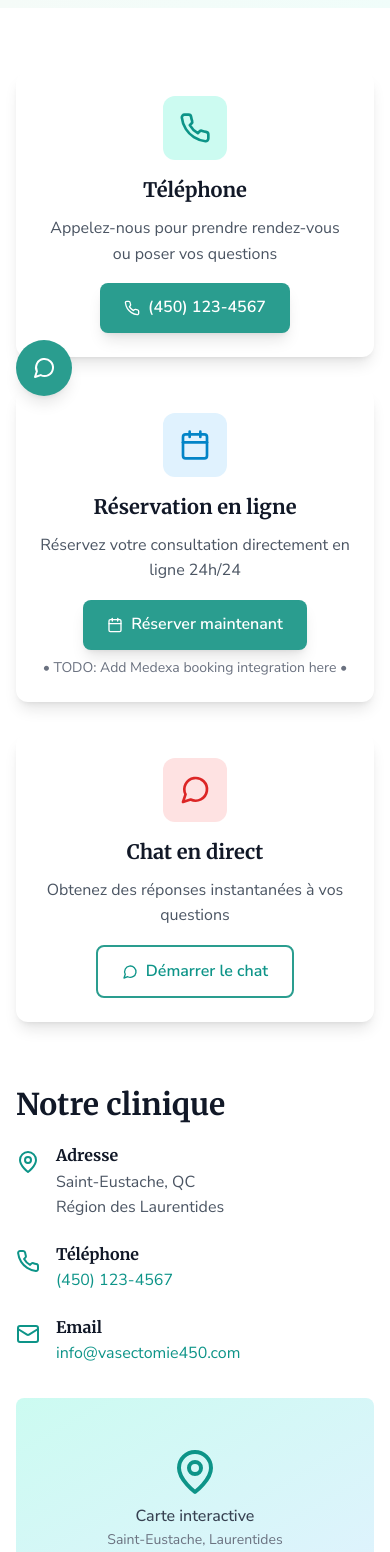
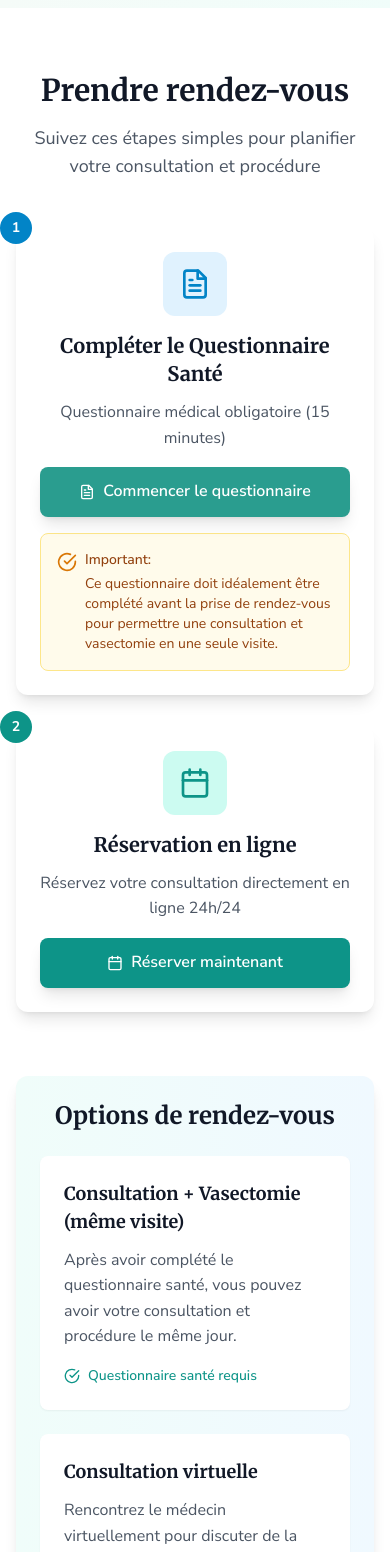
Before and after one commit to vasectomie450/vasectomie450.github.io, a React (Vite) app: page /contact in a window 390 px wide. Shown: the part 432-1984 px from the top of the page. Built offline with nearby package versions, Linux system fonts and the light colour scheme.

Commit message:
Initial commit

```diff
--- a/src/App.tsx
+++ b/src/App.tsx
@@ -10,7 +10,6 @@ import Blog from './pages/Blog';
 import Contact from './pages/Contact';
 import About from './pages/About';
 import FloatingCTA from './components/FloatingCTA';
-import LiveChat from './components/LiveChat';
 import { LanguageProvider } from './contexts/LanguageContext';
 
 function App() {
@@ -42,7 +41,6 @@ function App() {
         </main>
         <Footer />
         {showFloatingCTA && <FloatingCTA />}
-        <LiveChat />
       </div>
     </LanguageProvider>
   );
--- a/src/components/FloatingCTA.tsx
+++ b/src/components/FloatingCTA.tsx
@@ -1,26 +1,29 @@
 import React from 'react';
 import { Calendar, Phone } from 'lucide-react';
-import { Link } from 'react-router-dom';
 import { useLanguage } from '../contexts/LanguageContext';
 
 const FloatingCTA: React.FC = () => {
   const { t } = useLanguage();
 
+  const handleBookingClick = () => {
+    window.open('https://secure.medexa.com/onlineAppointmentInformation?APIKey=4464897914164F578AB5C6131D74ADF3&flowColor=1a1d1e&backgroundColor=9ecbd8', '_blank');
+  };
+
   return (
     <div className="floating-cta">
       <div className="flex flex-col space-y-2">
         {/* Book Appointment Button */}
-        <Link
-          to="/contact"
+        <button
+          onClick={handleBookingClick}
           className="flex items-center space-x-2 bg-teal-500 hover:bg-teal-600 text-white px-4 py-3 rounded-full shadow-lg hover:shadow-xl transition-all duration-300 transform hover:scale-105"
         >
           <Calendar className="w-5 h-5" />
           <span className="font-semibold text-sm">{t('nav.appointment')}</span>
-        </Link>
+        </button>
 
         {/* Phone Button */}
         <a
-          href="tel:+14501234567"
+          href="tel:+14509992973"
           className="flex items-center justify-center bg-coral-500 hover:bg-coral-600 text-white p-3 rounded-full shadow-lg hover:shadow-xl transition-all duration-300 transform hover:scale-105"
         >
           <Phone className="w-5 h-5" />
--- a/src/components/Footer.tsx
+++ b/src/components/Footer.tsx
@@ -51,8 +51,8 @@ const Footer: React.FC = () => {
               </div>
               <div className="flex items-center space-x-3">
                 <Phone className="w-5 h-5 text-teal-400 flex-shrink-0" />
-                <a href="tel:+14501234567" className="text-sm text-gray-300 hover:text-teal-400 transition-colors duration-200">
-                  (450) 123-4567
+                <a href="tel:+14509992973" className="text-sm text-gray-300 hover:text-teal-400 transition-colors duration-200">
+                  (450) 999-2973
                 </a>
               </div>
               <div className="flex items-center space-x-3">
--- a/src/pages/Contact.tsx
+++ b/src/pages/Contact.tsx
@@ -1,72 +1,199 @@
 import React from 'react';
-import { MapPin, Phone, Mail, Clock, Calendar, MessageCircle } from 'lucide-react';
+import { MapPin, Phone, Mail, Clock, Calendar, FileText, CheckCircle } from 'lucide-react';
 
 const Contact: React.FC = () => {
+  const handleBookingClick = () => {
+    window.open('https://secure.medexa.com/onlineAppointmentInformation?APIKey=4464897914164F578AB5C6131D74ADF3&flowColor=1a1d1e&backgroundColor=9ecbd8', '_blank');
+  };
+
+  const handleQuestionnaireClick = () => {
+    window.open('https://forms.office.com/Pages/ResponsePage.aspx?id=yCbXlj9FSkOcHPldj5OVDTYNIErxoQZLs47MsHGcCS1UQUhNWkYyRVNVVzZQUU1ITjZOV01CVjhNSC4u', '_blank');
+  };
+
   return (
     <div className="pt-16 lg:pt-20">
       {/* Hero Section */}
       <section className="section-padding bg-gradient-to-br from-ivory-50 to-teal-50">
         <div className="container-max text-center">
           <h1 className="text-4xl lg:text-5xl font-bold text-gray-900 mb-6">
-            <span className="text-gradient">Prendre rendez-vous</span>
+            <span className="text-gradient">Contact & Rendez-vous</span>
           </h1>
           <p className="text-xl text-gray-700 mb-8 max-w-3xl mx-auto">
-            Contactez-nous pour planifier votre consultation de vasectomie sans bistouri.
+            Contactez-nous ou planifiez votre consultation de vasectomie sans bistouri.
             Rendez-vous disponibles rapidement.
           </p>
         </div>
       </section>
 
-      {/* Contact Methods */}
+      {/* Rendez-vous Section */}
       <section className="section-padding bg-white">
         <div className="container-max">
-          <div className="grid grid-cols-1 md:grid-cols-3 gap-8 mb-16">
+          <div className="text-center mb-12">
+            <h2 className="text-3xl lg:text-4xl font-bold text-gray-900 mb-4">
+              Prendre rendez-vous
+            </h2>
+            <p className="text-lg text-gray-600 max-w-3xl mx-auto">
+              Suivez ces étapes simples pour planifier votre consultation et procédure
+            </p>
+          </div>
+
+          {/* Process Steps */}
+          <div className="grid grid-cols-1 md:grid-cols-2 gap-8 mb-16">
+            {/* Step 1: Health Questionnaire */}
+            <div className="card relative">
+              <div className="absolute -top-4 -left-4 w-8 h-8 bg-primary-600 text-white rounded-full flex items-center justify-center font-bold text-sm">
+                1
+              </div>
+              <div className="w-16 h-16 bg-primary-100 rounded-xl flex items-center justify-center mx-auto mb-4">
+                <FileText className="w-8 h-8 text-primary-600" />
+              </div>
+              <h3 className="text-xl font-bold text-gray-900 mb-3 text-center">
+                Compléter le Questionnaire Santé
+              </h3>
+              <p className="text-gray-600 mb-4 text-center">
+                Questionnaire médical obligatoire (15 minutes)
+              </p>
+              <button
+                onClick={handleQuestionnaireClick}
+                className="btn-primary w-full inline-flex items-center justify-center space-x-2"
+              >
+                <FileText className="w-4 h-4" />
+                <span>Commencer le questionnaire</span>
+              </button>
+
+              <div className="mt-4 p-4 bg-amber-50 border border-amber-200 rounded-lg">
+                <div className="flex items-start space-x-2">
+                  <CheckCircle className="w-5 h-5 text-amber-600 mt-0.5 flex-shrink-0" />
+                  <div className="text-sm text-amber-800">
+                    <p className="font-medium mb-1">Important:</p>
+                    <p>Ce questionnaire doit idéalement être complété avant la prise de rendez-vous pour permettre une consultation et vasectomie en une seule visite.</p>
+                  </div>
+                </div>
+              </div>
+            </div>
+
+            {/* Step 2: Online Booking */}
+            <div className="card relative">
+              <div className="absolute -top-4 -left-4 w-8 h-8 bg-teal-600 text-white rounded-full flex items-center justify-center font-bold text-sm">
+                2
+              </div>
+              <div className="w-16 h-16 bg-teal-100 rounded-xl flex items-center justify-center mx-auto mb-4">
+                <Calendar className="w-8 h-8 text-teal-600" />
+              </div>
+              <h3 className="text-xl font-bold text-gray-900 mb-3 text-center">
+                Réservation en ligne
+              </h3>
+              <p className="text-gray-600 mb-4 text-center">
+                Réservez votre consultation directement en ligne 24h/24
+              </p>
+              <button
+                onClick={handleBookingClick}
+                className="btn-primary bg-teal-600 hover:bg-teal-700 w-full inline-flex items-center justify-center space-x-2"
+              >
+                <Calendar className="w-4 h-4" />
+                <span>Réserver maintenant</span>
+              </button>
+            </div>
+          </div>
+
+          {/* Appointment Options */}
+          <div className="card bg-gradient-to-r from-teal-50 to-primary-50 border-teal-200">
+            <h3 className="text-2xl font-bold text-gray-900 mb-6 text-center">
+              Options de rendez-vous
+            </h3>
+
+            <div className="grid grid-cols-1 md:grid-cols-2 gap-6">
+              <div className="bg-white rounded-lg p-6 shadow-sm">
+                <h4 className="text-lg font-semibold text-gray-900 mb-3">
+                  Consultation + Vasectomie (même visite)
+                </h4>
+                <p className="text-gray-600 mb-4">
+                  Après avoir complété le questionnaire santé, vous pouvez avoir votre consultation et procédure le même jour.
+                </p>
+                <div className="flex items-center space-x-2 text-teal-600">
+                  <CheckCircle className="w-4 h-4" />
+                  <span className="text-sm font-medium">Questionnaire santé requis</span>
+                </div>
+              </div>
+
+              <div className="bg-white rounded-lg p-6 shadow-sm">
+                <h4 className="text-lg font-semibold text-gray-900 mb-3">
+                  Consultation virtuelle
+                </h4>
+                <p className="text-gray-600 mb-4">
+                  Rencontrez le médecin virtuellement pour discuter de la procédure avant de planifier l'intervention.
+                </p>
+                <div className="flex items-center space-x-2 text-primary-600">
+                  <CheckCircle className="w-4 h-4" />
+                  <span className="text-sm font-medium">Flexible et pratique</span>
+                </div>
+              </div>
+            </div>
+          </div>
+
+          {/* Alternative Option */}
+          <div className="card mt-8 bg-amber-50 border-amber-200">
+            <h3 className="text-xl font-semibold text-amber-900 mb-3">
+              Questionnaire sur place
+            </h3>
+            <p className="text-amber-800 mb-3">
+              Si vous ne pouvez pas compléter le questionnaire en ligne, il est possible de le faire sur place lors d'une visite de consultation.
+            </p>
+            <div className="flex items-start space-x-2">
+              <div className="w-2 h-2 bg-amber-600 rounded-full mt-2 flex-shrink-0"></div>
+              <p className="text-amber-800 text-sm">
+                <strong>Note importante:</strong> Dans ce cas, la vasectomie pourrait ne pas avoir lieu le jour même.
+              </p>
+            </div>
+          </div>
+        </div>
+      </section>
+
+      {/* Contact Information Section */}
+      <section className="section-padding bg-gray-50">
+        <div className="container-max">
+          <div className="text-center mb-12">
+            <h2 className="text-3xl lg:text-4xl font-bold text-gray-900 mb-4">
+              Nous contacter
+            </h2>
+            <p className="text-lg text-gray-600 max-w-2xl mx-auto">
+              Pour toute question ou information supplémentaire
+            </p>
+          </div>
+
+          <div className="grid grid-cols-1 md:grid-cols-2 gap-8 mb-16">
             <div className="card text-center">
               <div className="w-16 h-16 bg-teal-100 rounded-xl flex items-center justify-center mx-auto mb-4">
                 <Phone className="w-8 h-8 text-teal-600" />
               </div>
               <h3 className="text-xl font-bold text-gray-900 mb-3">Téléphone</h3>
               <p className="text-gray-600 mb-4">
-                Appelez-nous pour prendre rendez-vous ou poser vos questions
+                Appelez-nous pour poser vos questions ou obtenir des informations
               </p>
               <a
-                href="tel:+14501234567"
+                href="tel:+14509992973"
                 className="btn-primary inline-flex items-center space-x-2"
               >
                 <Phone className="w-4 h-4" />
-                <span>(450) 123-4567</span>
+                <span>(450) 999-2973</span>
               </a>
             </div>
 
             <div className="card text-center">
               <div className="w-16 h-16 bg-primary-100 rounded-xl flex items-center justify-center mx-auto mb-4">
-                <Calendar className="w-8 h-8 text-primary-600" />
+                <Mail className="w-8 h-8 text-primary-600" />
               </div>
-              <h3 className="text-xl font-bold text-gray-900 mb-3">Réservation en ligne</h3>
+              <h3 className="text-xl font-bold text-gray-900 mb-3">Email</h3>
               <p className="text-gray-600 mb-4">
-                Réservez votre consultation directement en ligne 24h/24
+                Écrivez-nous pour toute demande d'information
               </p>
-              <button className="btn-primary inline-flex items-center space-x-2">
-                <Calendar className="w-4 h-4" />
-                <span>Réserver maintenant</span>
-              </button>
-              <p className="text-sm text-gray-500 mt-2">
-                • TODO: Add Medexa booking integration here •
-              </p>
-            </div>
-
-            <div className="card text-center">
-              <div className="w-16 h-16 bg-coral-100 rounded-xl flex items-center justify-center mx-auto mb-4">
-                <MessageCircle className="w-8 h-8 text-coral-600" />
-              </div>
-              <h3 className="text-xl font-bold text-gray-900 mb-3">Chat en direct</h3>
-              <p className="text-gray-600 mb-4">
-                Obtenez des réponses instantanées à vos questions
-              </p>
-              <button className="btn-secondary inline-flex items-center space-x-2">
-                <MessageCircle className="w-4 h-4" />
-                <span>Démarrer le chat</span>
-              </button>
+              <a
+                href="mailto:info@vasectomie450.com"
+                className="btn-primary bg-primary-600 hover:bg-primary-700 inline-flex items-center space-x-2"
+              >
+                <Mail className="w-4 h-4" />
+                <span>info@vasectomie450.com</span>
+              </a>
             </div>
           </div>
 
@@ -74,15 +201,15 @@ const Contact: React.FC = () => {
           <div className="grid grid-cols-1 lg:grid-cols-2 gap-12">
             {/* Location */}
             <div>
-              <h2 className="text-3xl font-bold text-gray-900 mb-6">
+              <h3 className="text-2xl font-bold text-gray-900 mb-6">
                 Notre clinique
-              </h2>
+              </h3>
 
               <div className="space-y-6">
                 <div className="flex items-start space-x-4">
                   <MapPin className="w-6 h-6 text-teal-600 mt-1 flex-shrink-0" />
                   <div>
-                    <h3 className="font-semibold text-gray-900 mb-1">Adresse</h3>
+                    <h4 className="font-semibold text-gray-900 mb-1">Adresse</h4>
                     <p className="text-gray-600">
                       Saint-Eustache, QC<br />
                       Région des Laurentides
@@ -93,9 +220,9 @@ const Contact: React.FC = () => {
                 <div className="flex items-start space-x-4">
                   <Phone className="w-6 h-6 text-teal-600 mt-1 flex-shrink-0" />
                   <div>
-                    <h3 className="font-semibold text-gray-900 mb-1">Téléphone</h3>
-                    <a href="tel:+14501234567" className="text-teal-600 hover:text-teal-700 transition-colors duration-200">
-                      (450) 123-4567
+                    <h4 className="font-semibold text-gray-900 mb-1">Téléphone</h4>
+                    <a href="tel:+14509992973" className="text-teal-600 hover:text-teal-700 transition-colors duration-200">
+                      (450) 999-2973
                     </a>
                   </div>
                 </div>
@@ -103,7 +230,7 @@ const Contact: React.FC = () => {
                 <div className="flex items-start space-x-4">
                   <Mail className="w-6 h-6 text-teal-600 mt-1 flex-shrink-0" />
                   <div>
-                    <h3 className="font-semibold text-gray-900 mb-1">Email</h3>
+                    <h4 className="font-semibold text-gray-900 mb-1">Email</h4>
                     <a href="mailto:info@vasectomie450.com" className="text-teal-600 hover:text-teal-700 transition-colors duration-200">
                       info@vasectomie450.com
                     </a>
@@ -125,14 +252,14 @@ const Contact: React.FC = () => {
 
             {/* Hours & Info */}
             <div>
-              <h2 className="text-3xl font-bold text-gray-900 mb-6">
+              <h3 className="text-2xl font-bold text-gray-900 mb-6">
                 Heures d'ouverture
-              </h2>
+              </h3>
 
               <div className="card">
                 <div className="flex items-center space-x-3 mb-6">
                   <Clock className="w-6 h-6 text-teal-600" />
-                  <h3 className="text-xl font-semibold text-gray-900">Horaires</h3>
+                  <h4 className="text-xl font-semibold text-gray-900">Horaires</h4>
                 </div>
 
                 <div className="space-y-3">
@@ -152,9 +279,9 @@ const Contact: React.FC = () => {
               </div>
 
               <div className="card mt-6">
-                <h3 className="text-xl font-semibold text-gray-900 mb-4">
+                <h4 className="text-xl font-semibold text-gray-900 mb-4">
                   Informations importantes
-                </h3>
+                </h4>
                 <ul className="space-y-3 text-gray-600">
                   <li className="flex items-start space-x-2">
                     <span className="w-2 h-2 bg-teal-600 rounded-full mt-2 flex-shrink-0"></span>
@@ -176,18 +303,18 @@ const Contact: React.FC = () => {
               </div>
 
               <div className="card mt-6 bg-teal-50 border-teal-200">
-                <h3 className="text-xl font-semibold text-teal-900 mb-3">
+                <h4 className="text-xl font-semibold text-teal-900 mb-3">
                   Urgences post-opératoires
-                </h3>
+                </h4>
                 <p className="text-teal-800 mb-3">
                   Ligne d'urgence 24h/24 pour les patients opérés
                 </p>
                 <a
-                  href="tel:+14501234567"
+                  href="tel:+14509992973"
                   className="btn-primary bg-teal-600 hover:bg-teal-700 inline-flex items-center space-x-2"
                 >
                   <Phone className="w-4 h-4" />
-                  <span>Urgence: (450) 123-4567</span>
+                  <span>Urgence: (450) 999-2973</span>
                 </a>
               </div>
             </div>
@@ -199,24 +326,27 @@ const Contact: React.FC = () => {
       <section className="section-padding bg-gradient-to-r from-teal-600 to-primary-600 text-white">
         <div className="container-max text-center">
           <h2 className="text-3xl lg:text-4xl font-bold mb-6">
-            Prêt à prendre rendez-vous?
+            Prêt à commencer?
           </h2>
           <p className="text-xl mb-8 opacity-90 max-w-2xl mx-auto">
-            Contactez-nous dès aujourd'hui pour planifier votre consultation de vasectomie sans bistouri
+            Commencez par compléter le questionnaire santé, puis réservez votre consultation
           </p>
 
           <div className="flex flex-col sm:flex-row gap-4 justify-center">
+            <button
+              onClick={handleQuestionnaireClick}
+              className="btn-coral text-lg px-8 py-4 inline-flex items-center space-x-2"
+            >
+              <FileText className="w-5 h-5" />
+              <span>Questionnaire santé</span>
+            </button>
             <a
-              href="tel:+14501234567"
-              className="btn-coral text-lg px-8 py-4 inline-flex items-center space-x-2"
+              href="tel:+14509992973"
+              className="btn-secondary bg-white/10 border-white/30 text-white hover:bg-white/20 text-lg px-8 py-4 inline-flex items-center space-x-2"
             >
               <Phone className="w-5 h-5" />
               <span>Appeler maintenant</span>
             </a>
-            <button className="btn-secondary bg-white/10 border-white/30 text-white hover:bg-white/20 text-lg px-8 py-4 inline-flex items-center space-x-2">
-              <Calendar className="w-5 h-5" />
-              <span>Réserver en ligne</span>
-            </button>
           </div>
         </div>
       </section>
--- a/src/pages/Home.tsx
+++ b/src/pages/Home.tsx
@@ -62,6 +62,10 @@ const Home: React.FC = () => {
     { number: '99%', label: 'Taux de satisfaction' }
   ];
 
+  const handleBookingClick = () => {
+    window.open('https://secure.medexa.com/onlineAppointmentInformation?APIKey=4464897914164F578AB5C6131D74ADF3&flowColor=1a1d1e&backgroundColor=9ecbd8', '_blank');
+  };
+
   return (
     <div className="pt-16 lg:pt-20">
       {/* Hero Section */}
@@ -73,7 +77,7 @@ const Home: React.FC = () => {
             <div className="animate-on-scroll">
               <div className="inline-flex items-center space-x-2 bg-teal-100 text-teal-800 px-4 py-2 rounded-full text-sm font-medium mb-6">
                 <Award className="w-4 h-4" />
-                <span>Seule femme médecin vasectomiste dans la région</span>
+                <span>Expertise reconnue en vasectomie sans bistouri</span>
               </div>
 
               <h1 className="text-4xl lg:text-6xl font-bold text-gray-900 mb-6 leading-tight">
@@ -89,10 +93,13 @@ const Home: React.FC = () => {
               </p>
 
               <div className="flex flex-col sm:flex-row gap-4 mb-8">
-                <Link to="/contact" className="btn-primary text-lg px-8 py-4 flex items-center justify-center space-x-2">
+                <button
+                  onClick={handleBookingClick}
+                  className="btn-primary text-lg px-8 py-4 flex items-center justify-center space-x-2"
+                >
                   <Calendar className="w-5 h-5" />
                   <span>{t('hero.cta.primary')}</span>
-                </Link>
+                </button>
                 <Link to="/vasectomy" className="btn-secondary text-lg px-8 py-4 flex items-center justify-center space-x-2">
                   <span>{t('hero.cta.secondary')}</span>
                   <ArrowRight className="w-5 h-5" />
@@ -102,8 +109,8 @@ const Home: React.FC = () => {
               <div className="flex items-center space-x-6 text-sm text-gray-600">
                 <div className="flex items-center space-x-2">
                   <Phone className="w-4 h-4 text-teal-600" />
-                  <a href="tel:+14501234567" className="hover:text-teal-600 transition-colors duration-200 font-medium">
-                    {t('hero.phone')}
+                  <a href="tel:+14509992973" className="hover:text-teal-600 transition-colors duration-200 font-medium">
+                    (450) 999-2973
                   </a>
                 </div>
                 <div className="flex items-center space-x-2">
@@ -198,7 +205,7 @@ const Home: React.FC = () => {
             <div className="animate-on-scroll">
               <div className="inline-flex items-center space-x-2 bg-teal-100 text-teal-800 px-4 py-2 rounded-full text-sm font-medium mb-6">
                 <Award className="w-4 h-4" />
-                <span>Expertise unique dans la région</span>
+                <span>Médecin spécialisée en vasectomie</span>
               </div>
 
               <h2 className="text-3xl lg:text-4xl font-bold text-gray-900 mb-6">
@@ -246,20 +253,23 @@ const Home: React.FC = () => {
             </p>
 
             <div className="flex flex-col sm:flex-row gap-4 justify-center items-center">
-              <Link to="/contact" className="btn-coral text-lg px-8 py-4 flex items-center space-x-2">
+              <button
+                onClick={handleBookingClick}
+                className="btn-coral text-lg px-8 py-4 flex items-center space-x-2"
+              >
                 <Calendar className="w-5 h-5" />
                 <span>{t('cta.button')}</span>
-              </Link>
+              </button>
 
               <div className="flex items-center space-x-2 text-white/90">
                 <Phone className="w-5 h-5" />
-                <span>{t('cta.phone')}</span>
+                <span>(450) 999-2973</span>
               </div>
             </div>
 
             <div className="mt-8 text-center">
               <p className="text-white/80 text-sm">
-                • TODO: Add Medexa booking integration here •
+                Réservation en ligne sécurisée • Rendez-vous disponibles rapidement
               </p>
             </div>
           </div>
--- a/src/pages/Pricing.tsx
+++ b/src/pages/Pricing.tsx
@@ -1,5 +1,5 @@
 import React from 'react';
-import { CheckCircle, CreditCard, Calculator, TrendingUp } from 'lucide-react';
+import { CheckCircle, CreditCard, Calculator, TrendingUp, Calendar } from 'lucide-react';
 
 const Pricing: React.FC = () => {
   const included = [
@@ -38,6 +38,10 @@ const Pricing: React.FC = () => {
     }
   ];
 
+  const handleBookingClick = () => {
+    window.open('https://secure.medexa.com/onlineAppointmentInformation?APIKey=4464897914164F578AB5C6131D74ADF3&flowColor=1a1d1e&backgroundColor=9ecbd8', '_blank');
+  };
+
   return (
     <div className="pt-16 lg:pt-20">
       {/* Hero Section */}
@@ -74,8 +78,12 @@ const Pricing: React.FC = () => {
                   ))}
                 </div>
 
-                <button className="btn-coral w-full text-lg py-4">
-                  Réserver maintenant
+                <button
+                  onClick={handleBookingClick}
+                  className="btn-coral w-full text-lg py-4 flex items-center justify-center space-x-2"
+                >
+                  <Calendar className="w-5 h-5" />
+                  <span>Réserver maintenant</span>
                 </button>
               </div>
             </div>
@@ -222,11 +230,15 @@ const Pricing: React.FC = () => {
           </p>
 
           <div className="flex flex-col sm:flex-row gap-4 justify-center">
-            <button className="btn-coral text-lg px-8 py-4">
-              Réserver ma consultation
+            <button
+              onClick={handleBookingClick}
+              className="btn-coral text-lg px-8 py-4 inline-flex items-center space-x-2"
+            >
+              <Calendar className="w-5 h-5" />
+              <span>Réserver ma consultation</span>
             </button>
             <a
-              href="tel:+14501234567"
+              href="tel:+14509992973"
               className="btn-secondary bg-white/10 border-white/30 text-white hover:bg-white/20 text-lg px-8 py-4"
             >
               Poser une question
```
Also changed, not shown: src/components/Header.tsx (+4 -4 lines).
